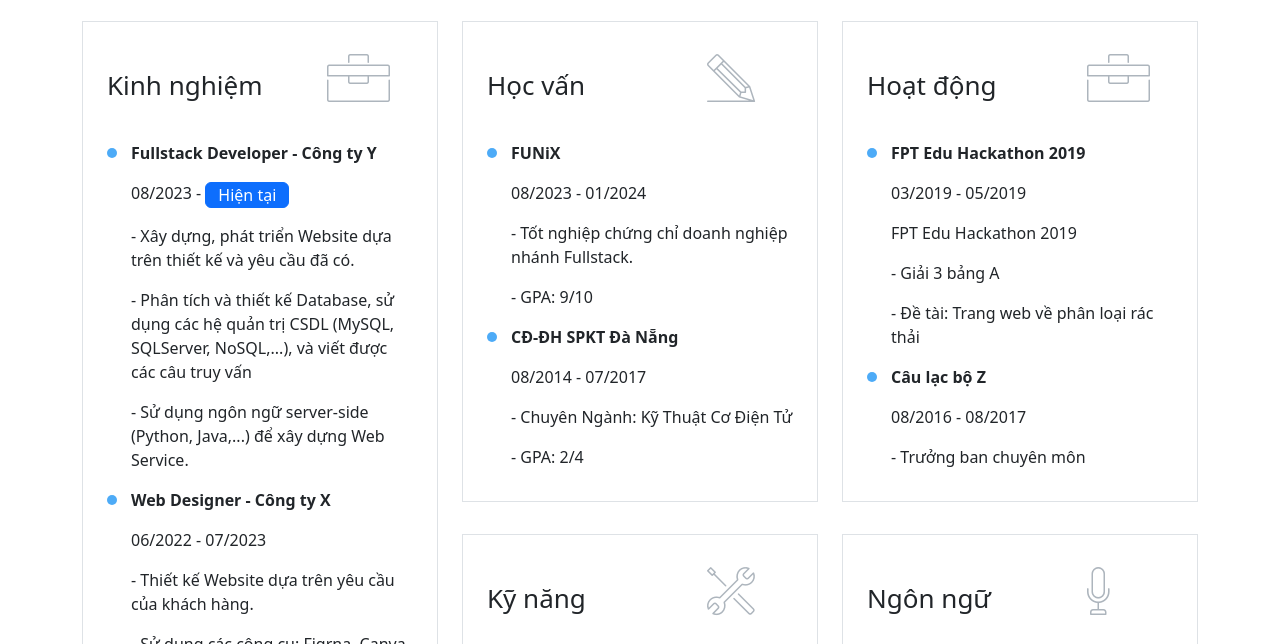
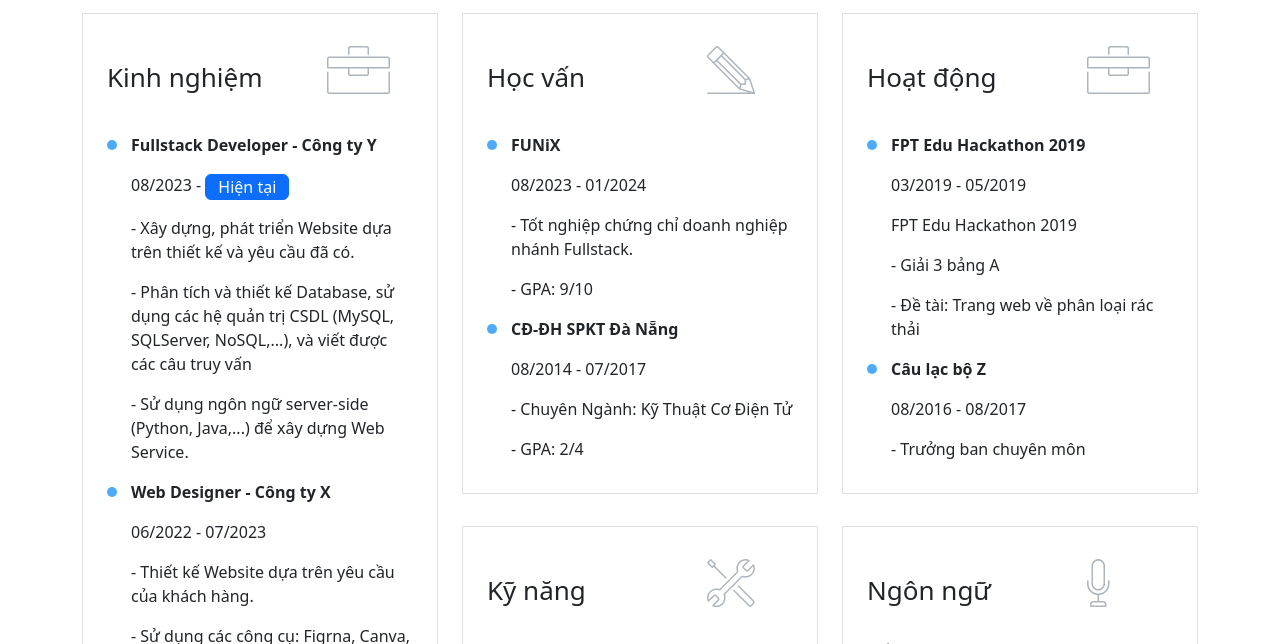
Before and after one commit to Trongquy29269/assignment03, a plain HTML site: page index.html in a window 1280 px wide. Shown: the part 908-1552 px from the top of the page. Drawn offline with nearby package versions, Linux system fonts and the light colour scheme.

Commit message:
Update index.html

```diff
--- a/index.html
+++ b/index.html
@@ -98,7 +98,7 @@
     </section>
 
     <!-- Job-info -->
-    <div class="container py-2">
+    <div class="container">
       <div class="row" data-masonry='{"percentPosition": true }'>
         <div class="col-12 col-md-6 col-lg-4 py-3">
           <div class="border">
```
